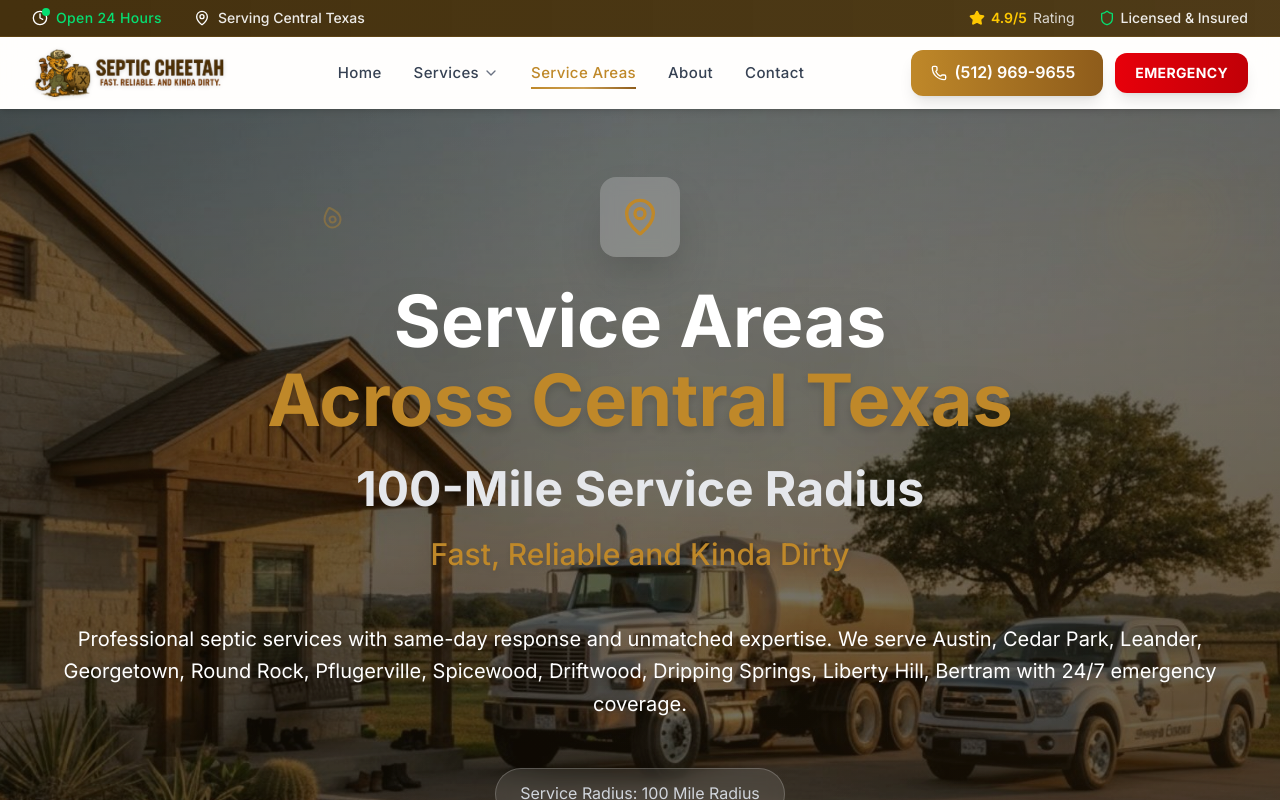
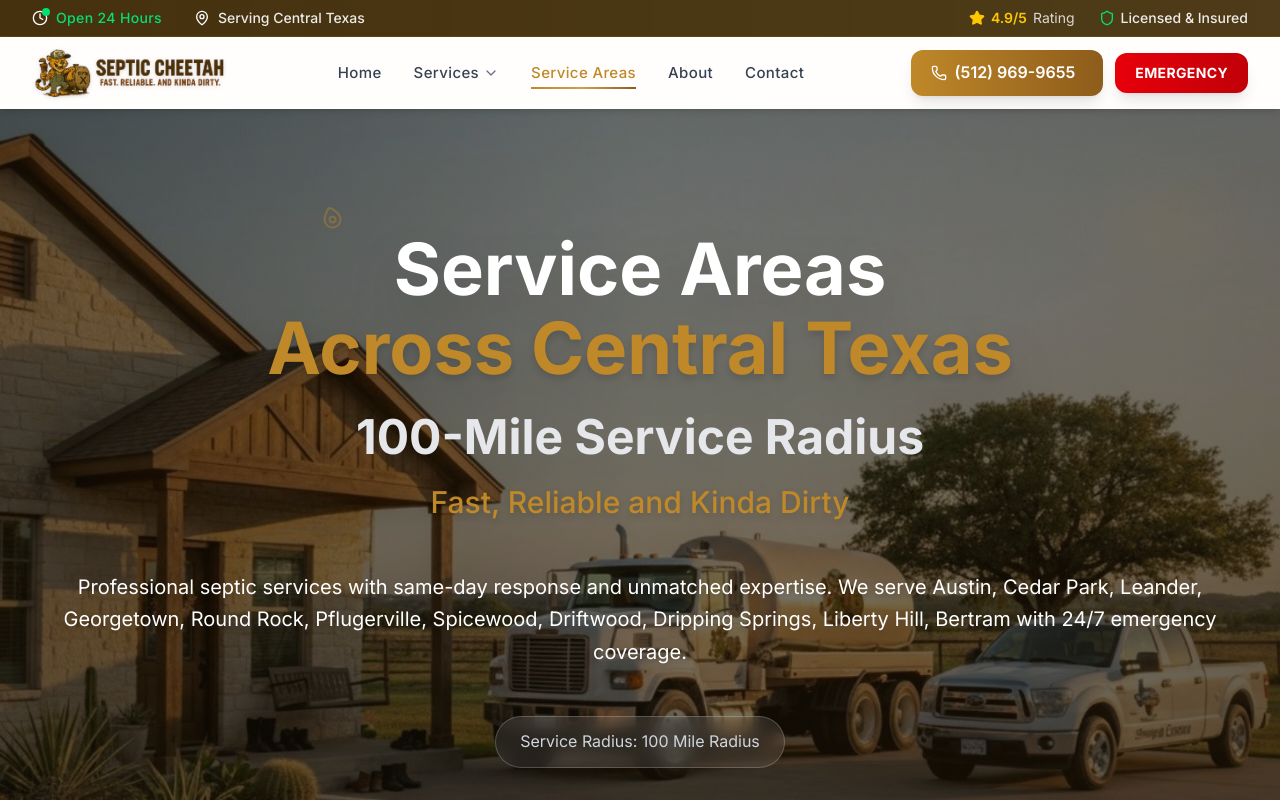
Before and after one commit to SathiraDM/septic-cheetah-website, a Next.js app: page /service-areas in a window 1280 px wide. Shown: the top 800 px of the page. Built offline with nearby package versions, Linux system fonts and the light colour scheme; a web font is replaced by a local one.

Commit message:
feat: Update email notification headers and remove unnecessary icons in Service Areas page

```diff
--- a/src/app/api/contact/route.ts
+++ b/src/app/api/contact/route.ts
@@ -71,7 +71,7 @@ async function sendNotificationEmail(formData: ContactFormData) {
     <body>
       <div class="container">
         <div class="header">
-          <h1>🚨 New Contact Form Submission</h1>
+          <h1>New Contact Form Submission</h1>
           <p>A new customer has submitted a contact form on your website.</p>
         </div>
 
@@ -136,7 +136,7 @@ async function sendNotificationEmail(formData: ContactFormData) {
             Name: 'Septic Cheetah Team'
           }
         ],
-        Subject: `🚨 New ${urgency === 'emergency' ? 'EMERGENCY' : 'Contact'} Request from ${name}`,
+        Subject: `New ${urgency === 'emergency' ? 'EMERGENCY' : 'Contact'} Request from ${name}`,
         HTMLPart: htmlContent,
         TextPart: `
 New Contact Form Submission
@@ -180,14 +180,14 @@ async function sendConfirmationEmail(formData: ContactFormData) {
     <body>
       <div class="container">
         <div class="header">
-          <h1>✅ Thank You, ${name}!</h1>
+          <h1>Thank You, ${name}!</h1>
           <p>We've received your request for ${getServiceLabel(service)}</p>
         </div>
 
         <div class="content">
           <div class="highlight">
             <h2>What happens next?</h2>
-            <p><strong>📞 We'll call you within 2 hours</strong> during business hours to discuss your ${getServiceLabel(service)} needs.</p>
+            <p><strong>We'll call you within 2 hours</strong> during business hours to discuss your ${getServiceLabel(service)} needs.</p>
             <p>Your request has been marked as: <strong>${getUrgencyLabel(urgency)}</strong></p>
           </div>
 
--- a/src/app/service-areas/page.tsx
+++ b/src/app/service-areas/page.tsx
@@ -187,16 +187,6 @@ export default function ServiceAreas() {
               animate={{ opacity: 1, y: 0 }}
               transition={{ duration: 0.8, delay: 0.3 }}
             >
-              {/* Icon */}
-              <motion.div
-                className="inline-flex items-center justify-center w-20 h-20 bg-white/20 backdrop-blur-sm rounded-2xl mb-6 shadow-2xl"
-                initial={{ scale: 0 }}
-                animate={{ scale: 1 }}
-                transition={{ duration: 0.6, delay: 0.5 }}
-              >
-                <MapPin className="w-10 h-10 text-primary-accent" />
-              </motion.div>
-
               {/* Main Heading */}
               <div className="space-y-4">
                 <h1 className="text-4xl md:text-5xl lg:text-7xl font-bold text-white leading-tight drop-shadow-2xl hero-title-320">
--- a/tailwind.config.ts
+++ b/tailwind.config.ts
@@ -35,7 +35,8 @@ const config: Config = {
       },
       container: {
         center: true,
-        padding: '1rem',      screens: {
+        padding: '1rem',
+        screens: {
           'xxs': '320px',
           'xs': '475px',
           'sm': '640px',
```
Lines whose indentation alone changed are shown as unchanged.
